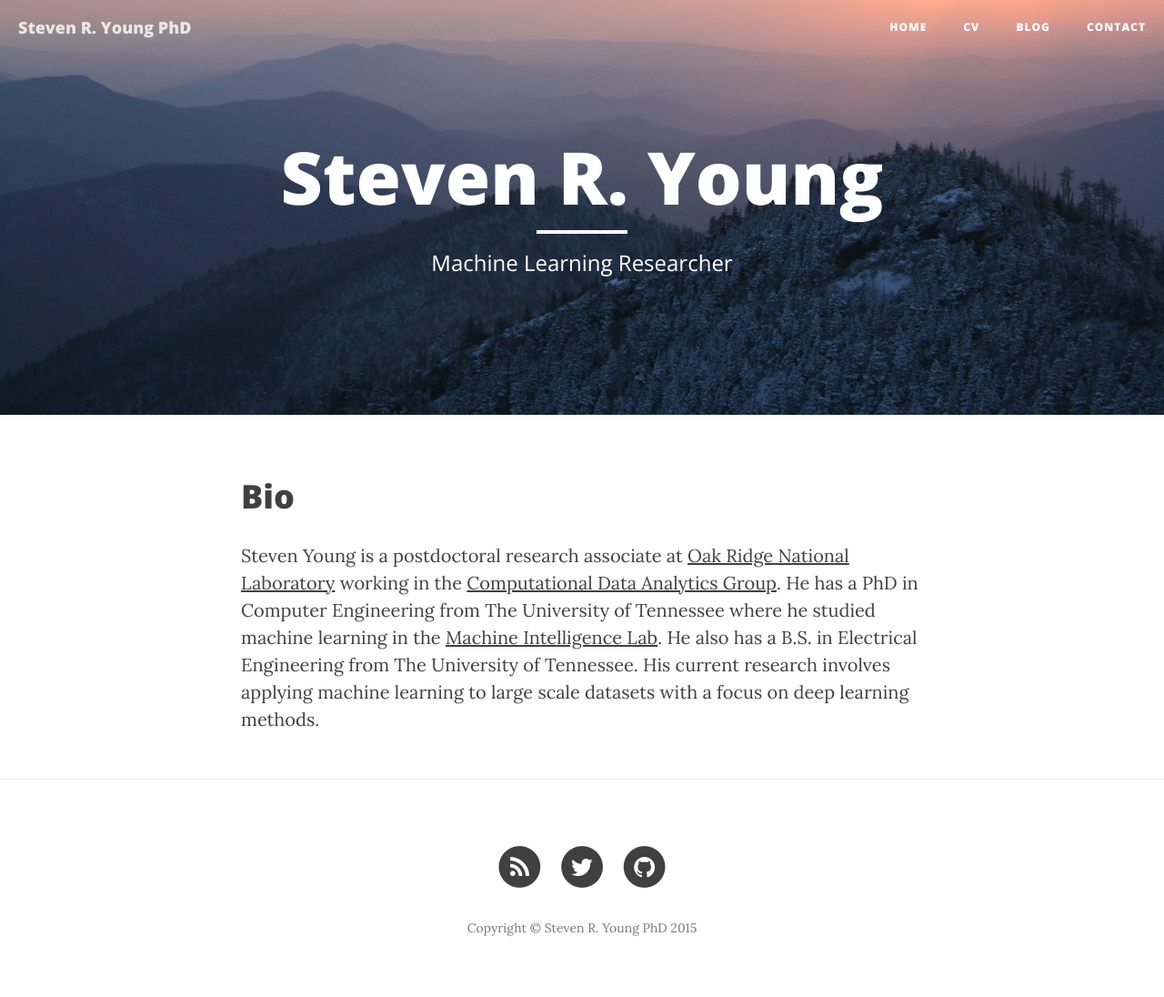
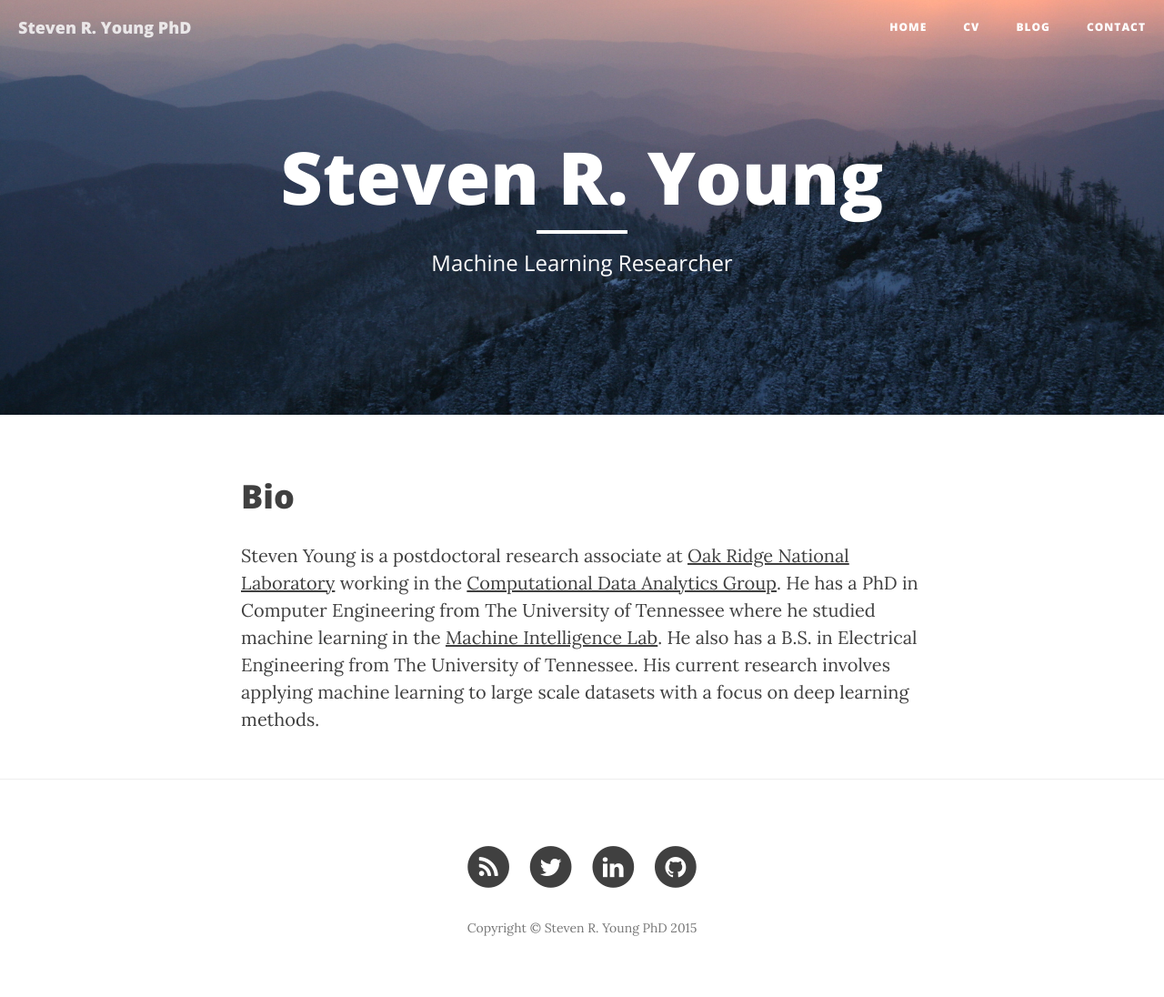
Before and after one commit to stevenryoung/stevenryoung.github.io, a Jekyll site: the page built from index.md, in a window 1280 px wide. Shown: the whole page at 91% size. Built offline with Jekyll 4.4.1, drawn with Linux system fonts in a browser that asks for light colours; nearby versions of some CDN libraries.

Commit message:
Added link to linkedin profile.

```diff
--- a/_config.yml
+++ b/_config.yml
@@ -7,6 +7,7 @@ baseurl: ""
 url: "http://stevenryoung.com"
 twitter_username: stevenryoungphd
 github_username: stevenryoung
+linkedin_username: stevenryoungphd
 #facebook_username:  IronSummitMedia
 future: false
 
--- a/_includes/footer.html
+++ b/_includes/footer.html
@@ -18,6 +18,16 @@
                             <span class="fa-stack fa-lg">
                                 <i class="fa fa-circle fa-stack-2x"></i>
                                 <i class="fa fa-twitter fa-stack-1x fa-inverse"></i>
+                            </span>
+                        </a>
+                    </li>
+                    {% endif %}
+                    {% if site.linkedin_username %}
+                    <li>
+                        <a href="https://www.linkedin.com/in/{{ site.twitter_username }}">
+                            <span class="fa-stack fa-lg">
+                                <i class="fa fa-circle fa-stack-2x"></i>
+                                <i class="fa fa-linkedin fa-stack-1x fa-inverse"></i>
                             </span>
                         </a>
                     </li>
```
